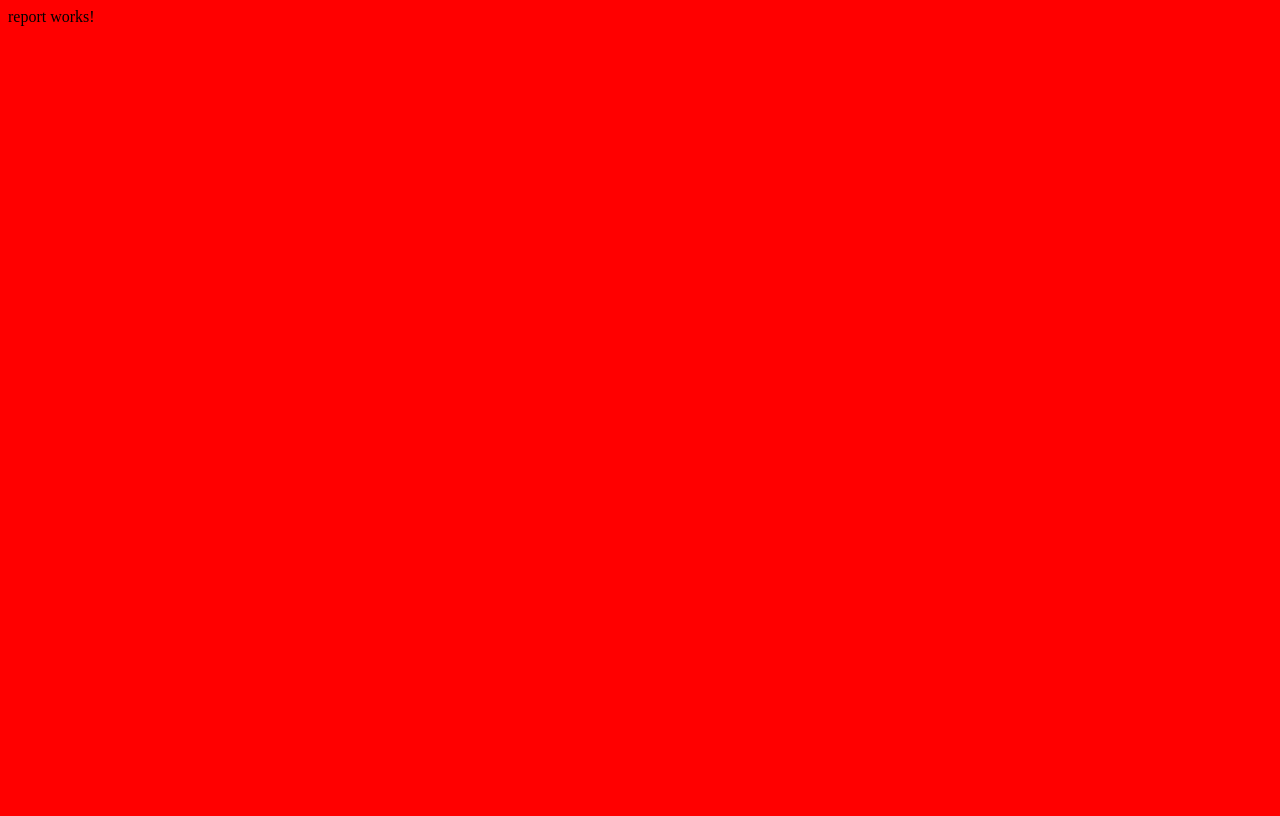
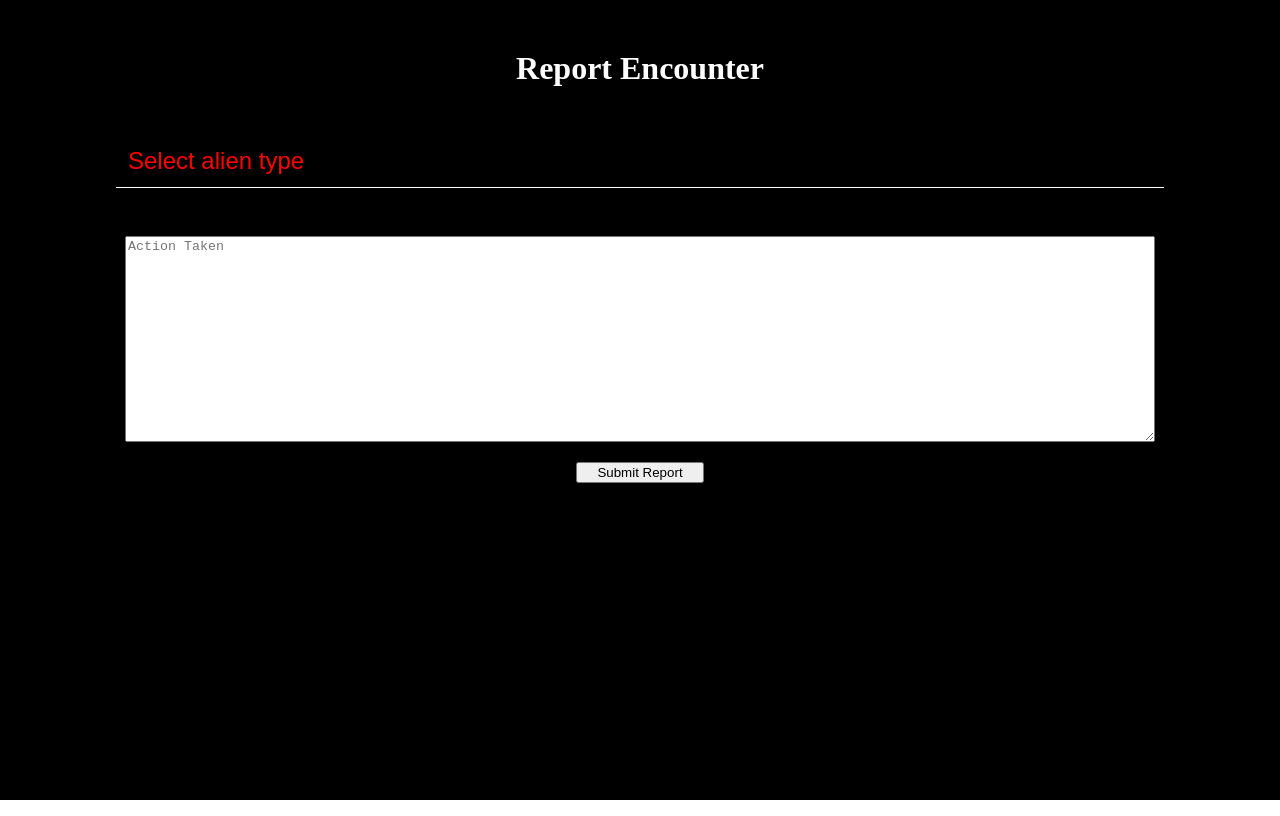
Before and after one commit to DanielKell/mars-colony-app, an Angular app: page /report in a window 1280 px wide. Built offline with nearby package versions, Linux system fonts and the light colour scheme; no server answers.

Commit message:
Dummy styled the forms so I can start to use Post requests in them

```diff
--- /dev/null
+++ b/src/app/components/register/register.component.css
@@ -0,0 +1,3 @@
+.register-page {
+    background: black;
+}
--- a/src/app/components/register/register.component.html
+++ b/src/app/components/register/register.component.html
@@ -1,3 +1,13 @@
-<div class = "page">
-  register works!
+<div class = "page register-page">
+    <h1>Register</h1>
+    <div class="register-form">
+      <input type="text" placeholder="Full Name">
+
+      <input type="number" placeholder="Age">
+
+      <input type="text" placeholder="Job">
+
+      <button type="submit">Check In</button>
+    </div>
+
 </div>
--- a/src/app/components/report/report.component.html
+++ b/src/app/components/report/report.component.html
@@ -1,3 +1,11 @@
-<div class = "page">
-  report works!
+<div class = "page report-page">
+    <h1>Report Encounter</h1>
+    <div class="report-form">
+      <input type="text" placeholder="Select alien type">
+
+      <textarea class="report-text-area" type="text" placeholder="Action Taken"></textarea>
+
+      <button type="submit">Submit Report</button>
+    </div>
+
 </div>
--- a/src/app/components/welcome/welcome.component.css
+++ b/src/app/components/welcome/welcome.component.css
@@ -0,0 +1,48 @@
+.welcome-page {
+  background: linear-gradient(black, red);
+  height: 100vh;
+  width: 100vw;
+  display: flex;
+  flex-direction: column;
+  justify-content: center;
+  align-items: center;
+}
+
+.title {
+  height: 30%;
+}
+
+.front-page-circle {
+  height: 30%;
+}
+
+.front-page-circle a {
+  display: block;
+  height: 75px;
+  width: 75px;
+  background-color: white;
+  border-radius: 50%;
+  position: relative;
+  width: 100px;
+  height: 100px;
+  border: none;
+  box-shadow: 0 0 0 0 rgba(232, 76, 61, 0.7);
+  border-radius: 50%;
+  background-size: cover;
+  background-repeat: no-repeat;
+  cursor: pointer;
+  animation: pulse 1.25s infinite cubic-bezier(0.66, 0, 0, 1);
+}
+
+@keyframes pulse {
+  to {
+    box-shadow: 0 0 0 45px rgba(232, 76, 61, 0);
+  }
+}
+
+h1,
+h2,
+h3,
+p {
+  color: white;
+}
--- a/src/app/components/welcome/welcome.component.html
+++ b/src/app/components/welcome/welcome.component.html
@@ -1,11 +1,11 @@
-<div class = "page">
+<div class="welcome-page">
   <div class="title">
     <h1>Mars Colony 1</h1>
   </div>
   <div class="front-page-circle">
-    <button></button>
+    <a href="/register"></a>
   </div>
   <div class="tap-instruction">
-    Tap circle to enter
+    <p>Tap circle to enter</p>
   </div>
 </div>
--- a/src/styles.css
+++ b/src/styles.css
@@ -1,7 +1,68 @@
 /* You can add global styles to this file, and also import other style files */
 
 body {
+    height: 100%;
+    width: 100%;
+    /*background-color: red;*/
+    margin: 0px;
+}
+
+h1{
+    margin: 0px;
+    padding: 0px;
+}
+
+h1,
+h2,
+h3,
+p {
+  color: white;
+}
+
+
+/*Move to REGISTER section later!*/
+
+.register-page, .report-page {
+    background: black;
     height: 100vh;
-    width: 100vw;
-    background-color: red;
+    width: 100%;
 }
+
+.register-page h1, .report-page h1 {
+    text-align: center;
+    padding-top: 50px;
+}
+
+.register-form, .report-form {
+    display: flex;
+    flex-direction: column;
+}
+
+.register-form button, .report-form button {
+    width: 10%;
+    align-self: center;
+}
+
+input, select{
+  width: 20rem;
+  padding: 0.75rem;
+  margin: 3rem;
+  background: transparent;
+  border: none;
+  font-size: 1.5rem;
+  border-bottom: 1px solid white;
+  width: 80%;
+  align-self: center;
+}
+
+input::placeholder {
+    color: red;
+}
+
+/*REPORT PAGE, above and below here*/
+.report-text-area {
+    width: 80%;
+    align-self: center;
+    height: 200px;
+    margin-bottom: 20px;
+}
```
